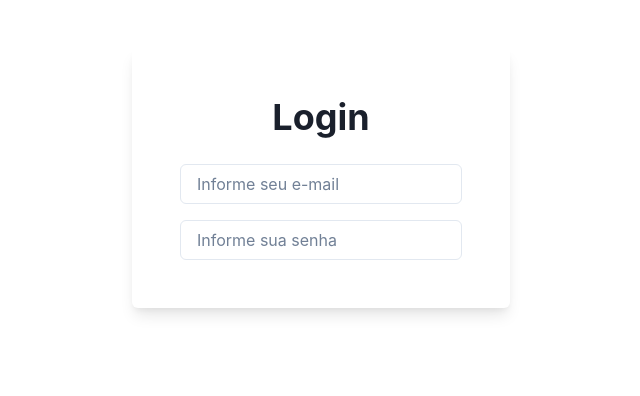
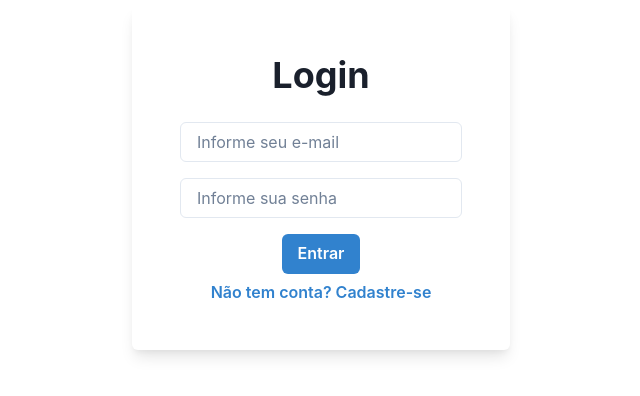
Before and after one commit to henriqueMors/app_todo, a React (Create React App) app: page /login in a window 1280 px wide. Shown: the part 222-618 px from the top of the page, without its empty margins (319-959 px from the left). Built offline with nearby package versions, Linux system fonts and the light colour scheme.

Commit message:
cadastro

```diff
--- a/src/components/Login.jsx
+++ b/src/components/Login.jsx
@@ -1,19 +1,23 @@
-import { Flex, useColorModeValue, FormControl, Heading, Input, FormErrorMessage } from '@chakra-ui/react'
+import { Flex, useColorModeValue, FormControl, Heading, Input, FormErrorMessage, Button } from '@chakra-ui/react'
 import { useForm } from 'react-hook-form'
+import { useNavigate } from 'react-router-dom'
 
 export const Login = () => {
   const formBackground = useColorModeValue('white', 'gray.600')
-  const { register, handleSubmit, formState: { errors } } = useForm();
-  const onSubmit = (values) => {
+  const { register, handleSubmit, formState: { errors, isSubmitting } } = useForm()
+  const navigate = useNavigate()
+
+  const onSubmit = async (values) => {
     console.log(values)
+    // aqui entra a chamada à API de login
+    navigate('/cadastro') // exemplo: redireciona após o login
   }
+
   return (
-    <Flex
-      height="100vh"
-      alignItems="center"
-      justifyContent="center"
-    >
+    <Flex height="100vh" alignItems="center" justifyContent="center">
       <Flex
+        as="form"
+        onSubmit={handleSubmit(onSubmit)}
         direction="column"
         alignItems="center"
         background={formBackground}
@@ -22,26 +26,44 @@ export const Login = () => {
         boxShadow="lg"
       >
         <Heading mb={6}>Login</Heading>
+
         <FormControl isInvalid={!!errors.email}>
           <Input
             {...register('email', { required: 'Campo obrigatório' })}
             placeholder="Informe seu e-mail"
             type="email"
           />
-          <FormErrorMessage>
-            {errors.email && errors.email.message}
-          </FormErrorMessage>
+          <FormErrorMessage>{errors.email?.message}</FormErrorMessage>
         </FormControl>
+
         <FormControl isInvalid={!!errors.password} mt={4}>
           <Input
             {...register('password', { required: 'Campo obrigatório' })}
             placeholder="Informe sua senha"
             type="password"
           />
-          <FormErrorMessage>
-            {errors.password && errors.password.message}
-          </FormErrorMessage>
+          <FormErrorMessage>{errors.password?.message}</FormErrorMessage>
         </FormControl>
+
+        <Button
+          mt={4}
+          mb={2}
+          colorScheme="blue"
+          type="submit"
+          isLoading={isSubmitting}
+          loadingText="Carregando..."
+        >
+          Entrar
+        </Button>
+
+        <Button
+          variant="link"
+          colorScheme="blue"
+          type="button"
+          onClick={() => navigate('/cadastro', { replace: true })}
+        >
+          Não tem conta? Cadastre-se
+        </Button>
       </Flex>
     </Flex>
   )
```
